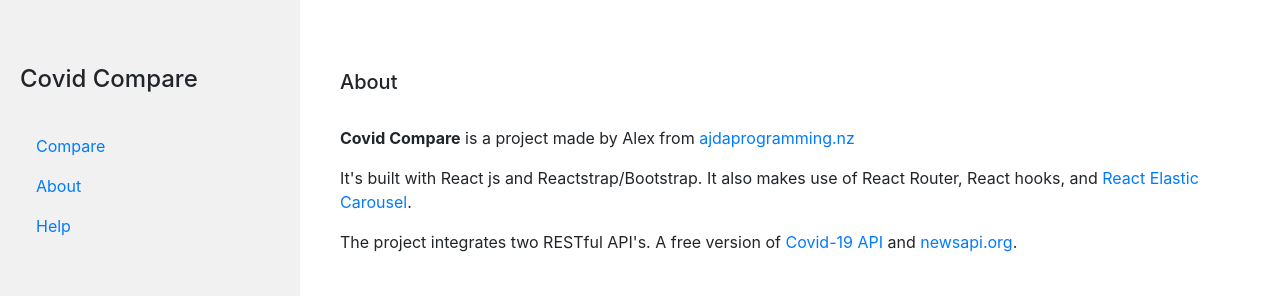
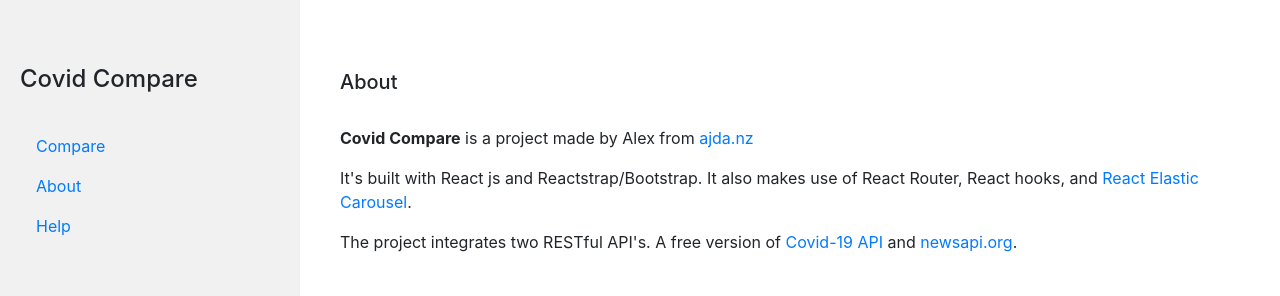
Before and after one commit to alexdamsted/Covid-Compare, a React (Create React App) app: page /about in a window 1280 px wide. Shown: the top 296 px of the page. Built offline with nearby package versions, Linux system fonts and the light colour scheme; no server answers.

Commit message:
Fixing deployment errors

```diff
--- a/src/App.js
+++ b/src/App.js
@@ -1,8 +1,8 @@
 import React, { Component } from "react";
-import { BrowserRouter as Router, Switch, Route, Link } from "react-router-dom";
+import { BrowserRouter as Router, Switch, Route } from "react-router-dom";
 import {} from "reactstrap";
 
-import Side_Nav from "./components/Side_Nav.js";
+import SideNav from "./components/SideNav.js";
 import About from "./components/About.js";
 import Help from "./components/Help.js";
 import Compare from "./components/Compare.js";
@@ -94,13 +94,10 @@
 
     return (
       <>
-        <head>
-          <meta content="width=device-width, initial-scale=1" name="viewport" />
-        </head>
-        <div class="container-fluid">
-          <div class="row content">
+        <div className="container-fluid">
+          <div className="row content">
             <Router>
-              <Side_Nav />
+              <SideNav />
               <Switch>
                 <Route path="/about" component={About} />
                 <Route path="/help" component={Help} />
--- a/src/components/About.js
+++ b/src/components/About.js
@@ -2,18 +2,14 @@
 import {} from "reactstrap";
 
 class About extends Component {
-  constructor() {
-    super();
-  }
-
   render() {
     return (
-      <div class="col-sm-9 main-content">
+      <div className="col-sm-9 main-content">
         <h5>About</h5>
         <br />
         <p>
           <b>Covid Compare</b> is a project made by Alex from{" "}
-          <a href="#">ajdaprogramming.nz</a>
+          <a href="www.ajda.nz">ajda.nz</a>
         </p>
         <p>
           It's built with React js and Reactstrap/Bootstrap. It also makes use
--- a/src/components/Added.js
+++ b/src/components/Added.js
@@ -1,5 +1,5 @@
 import React, { Component } from "react";
-import { Table, Form, Input, Button } from "reactstrap";
+import { Table } from "reactstrap";
 import AddedCountry from "./AddedCountry.js";
 
 class Added extends Component {
@@ -9,7 +9,7 @@
 
   render() {
     return (
-      <div class="table-responsive">
+      <div className="table-responsive">
         <Table>
           <thead>
             <tr>
--- a/src/components/AddedCountry.js
+++ b/src/components/AddedCountry.js
@@ -14,7 +14,11 @@
     <tbody className="table-borderless added-content">
       <tr>
         <td>
-          <NewsLink Link={props.added.addedCountry} toggle={toggle} />
+          <NewsLink
+            key={props.added.addedCountry}
+            Link={props.added.addedCountry}
+            toggle={toggle}
+          />
         </td>
         <td>{props.added.activeTotal}</td>
         <td>{props.added.confirmedTotal}</td>
@@ -36,7 +40,11 @@
       </tr>
       <tr>
         <td colSpan="6">
-          <News isOpen={isOpen} countryOpened={props.added.addedCountry} />
+          <News
+            key={props.added.addedCountry}
+            isOpen={isOpen}
+            countryOpened={props.added.addedCountry}
+          />
         </td>
       </tr>
     </tbody>
--- a/src/components/Compare.js
+++ b/src/components/Compare.js
@@ -6,12 +6,12 @@
 export class Compare extends Component {
   render() {
     return (
-      <div class="col-sm-9 main-content">
+      <div className="col-sm-9 main-content">
         <Find
           placeholder="Search for a country"
           handleChange={this.props.handleChange}
         />
-        <div class="row mt-5 mb-5">
+        <div className="row mt-5 mb-5">
           <Carousel_Component
             // Sending the carousel child ref to parent (App.js)
             ref={(ref) => (this.childCarousel = ref)}
@@ -20,8 +20,9 @@
             loading={this.props.loading}
           />
         </div>
-        <div class="row">
+        <div className="row">
           <Added
+            key={this.props.added}
             added={this.props.added}
             removeCountry={this.props.removeCountry}
           />
--- a/src/components/Find.js
+++ b/src/components/Find.js
@@ -1,5 +1,4 @@
 import React, { Component } from "react";
-import { Form, Input } from "reactstrap";
 
 class Find extends Component {
   constructor(props) {
@@ -8,14 +7,14 @@
 
   render() {
     return (
-      <div class="input-group mb-3">
-        <div class="input-group-prepend">
-          <div class="input-group-text transparent">
-            <i class="fa fa-search"></i>
+      <div className="input-group mb-3">
+        <div className="input-group-prepend">
+          <div className="input-group-text transparent">
+            <i className="fa fa-search"></i>
           </div>
         </div>
         <input
-          class="form-control left-border-none"
+          className="form-control left-border-none"
           type="search"
           placeholder={this.props.placeholder}
           onChange={this.props.handleChange}
--- a/src/components/Help.js
+++ b/src/components/Help.js
@@ -2,13 +2,9 @@
 import {} from "reactstrap";
 
 class Help extends Component {
-  constructor() {
-    super();
-  }
-
   render() {
     return (
-      <div class="col-sm-9 main-content">
+      <div className="col-sm-9 main-content">
         <h5>Help</h5>
         <br />
         <h3>How to use this app</h3>
--- a/src/components/News.js
+++ b/src/components/News.js
@@ -1,5 +1,5 @@
 import React, { Component } from "react";
-import { Collapse, Container } from "reactstrap";
+import { Collapse } from "reactstrap";
 
 class News extends Component {
   constructor(props) {
@@ -76,7 +76,7 @@
             <i>{n.description}</i>
           </p>
           <br />
-          <a href={n.url} target="_blank">
+          <a href={n.url} target="_blank" rel="noreferrer">
             {n.url}
           </a>
           <br />
--- a/src/components/NewsLink.js
+++ b/src/components/NewsLink.js
@@ -1,5 +1,3 @@
-import React, { useState } from "react";
-
 const NewsLink = (props) => {
   return (
     <div>
--- /dev/null
+++ b/src/components/SideNav.js
@@ -0,0 +1,28 @@
+import React, { Component } from "react";
+
+export class SideNav extends Component {
+  render() {
+    return (
+      <div className="sidenav">
+        <div className="nav flex-column position-fixed">
+          <h4>Covid Compare</h4>
+          <br />
+
+          <a className="nav-link" href="/compare">
+            Compare
+          </a>
+
+          <a className="nav-link" href="/about">
+            About
+          </a>
+
+          <a className="nav-link" href="/help">
+            Help
+          </a>
+        </div>
+      </div>
+    );
+  }
+}
+
+export default SideNav;
--- a/src/components/Side_Nav.js
+++ /dev/null
@@ -1,28 +0,0 @@
-import React, { Component } from "react";
-
-export class Side_Nav extends Component {
-  render() {
-    return (
-      <div class="sidenav">
-        <div class="nav flex-column position-fixed">
-          <h4>Covid Compare</h4>
-          <br />
-
-          <a class="nav-link" href="/compare">
-            Compare
-          </a>
-
-          <a class="nav-link" href="/about">
-            About
-          </a>
-
-          <a class="nav-link" href="/help">
-            Help
-          </a>
-        </div>
-      </div>
-    );
-  }
-}
-
-export default Side_Nav;
```
